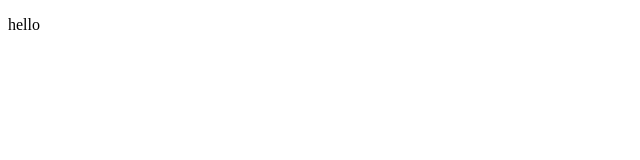
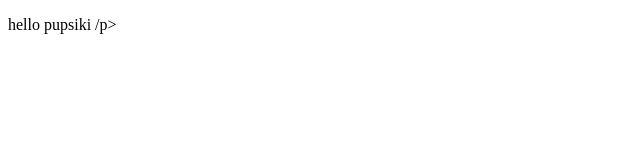
Before and after one commit to kurybiby/test, a plain HTML site: page index.html in a window 1280 px wide. Shown: the full height of the page, 0-640 px from the left. Drawn offline with Linux system fonts and the light colour scheme.

Commit message:
second new commit

```diff
--- a/index.html
+++ b/index.html
@@ -6,6 +6,6 @@
     <title>Document</title>
 </head>
 <body>
-    <p> hello </p>
+    <p> hello pupsiki /p>
 </body>
 </html>
```
